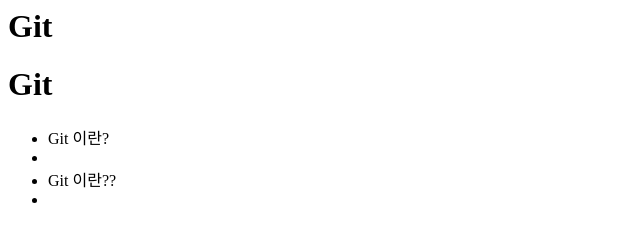
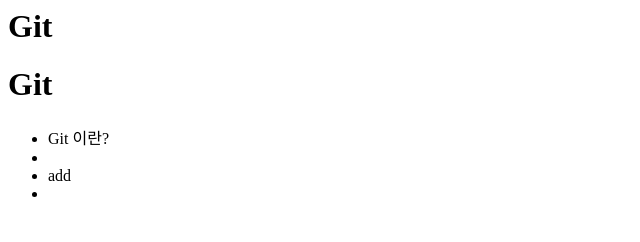
Before and after one commit to volcano1222/hello-wordl, a plain HTML site: page index.html in a window 1280 px wide. Shown: the full height of the page, 0-640 px from the left. Drawn offline with Linux system fonts and the light colour scheme.

Commit message:
<li>add<li>

```diff
--- a/index.html
+++ b/index.html
@@ -7,6 +7,6 @@
       </body>
       <ul>
         <li>Git 이란?<li>
-          <li>Git 이란??<li>
+          <li>add<li>
       </ul>
 </html>
```
